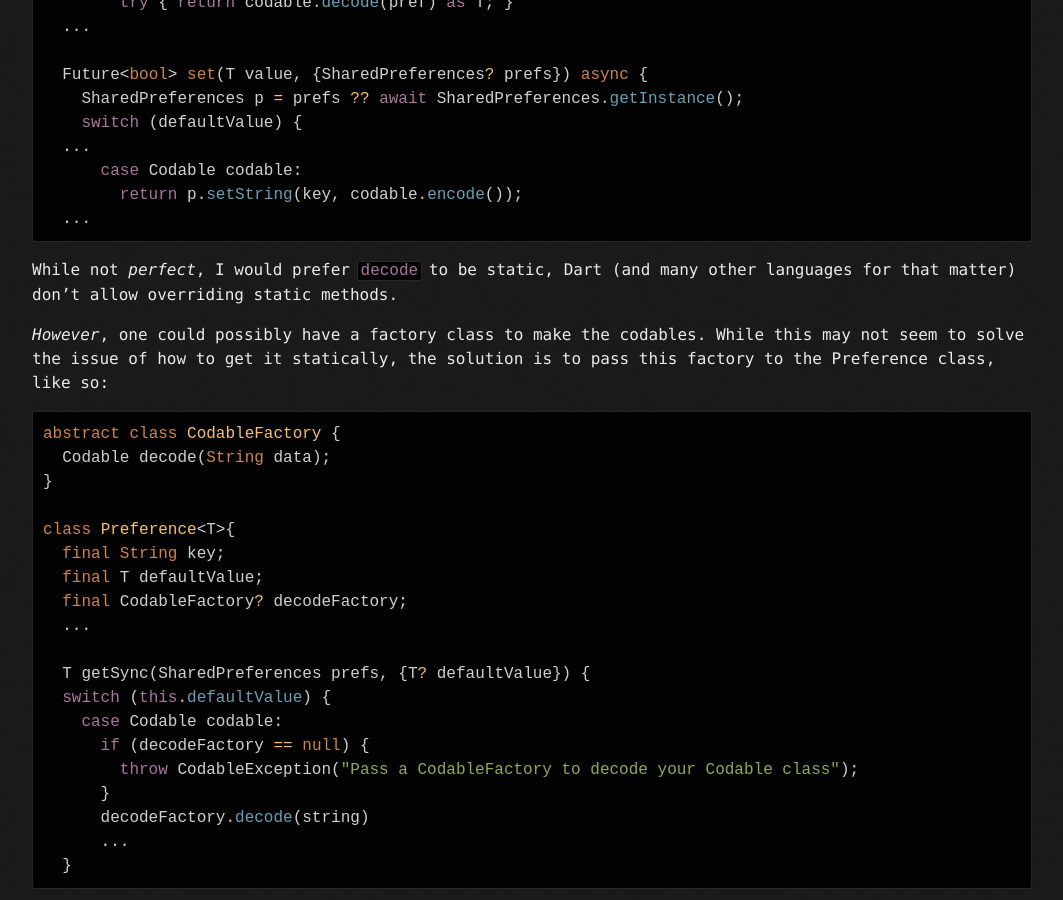
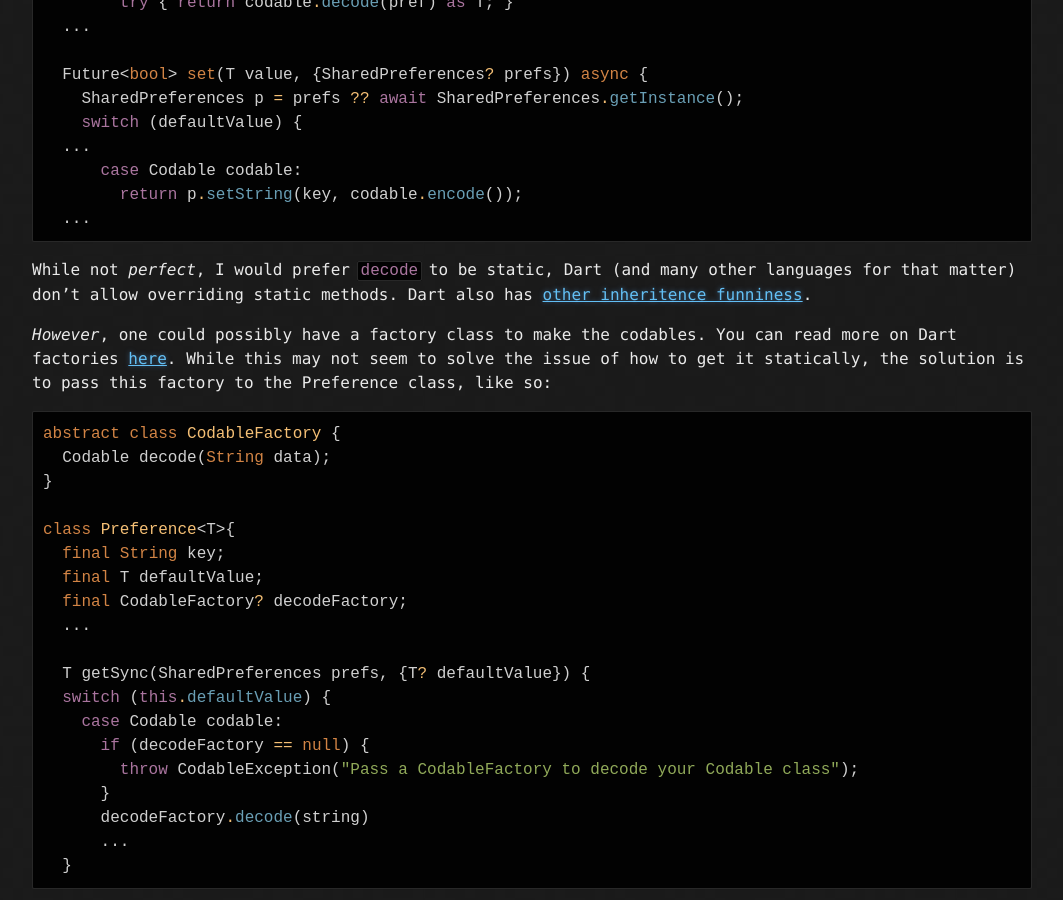
Before and after one commit to HubbleCommand/HubbleCommand.github.io, a Jekyll site: the page built from _projects/preftils.md, in a window 1280 px wide and 900 px high, scrolled down 7193 px. Shown: the whole window, without its empty margins (108-1171 px from the left). Built offline with Jekyll 4.4.1, drawn with Linux system fonts in a browser that asks for light colours; nearby versions of some CDN libraries; some of the changed text lies outside the part shown.

Commit message:
preftils finilize flutter section

````diff
--- a/_projects/preftils.md
+++ b/_projects/preftils.md
@@ -403,8 +403,11 @@
 ```
 
 While not *perfect*, I would prefer `decode` to be static, Dart (and many other languages for that matter) don't allow overriding static methods.
+Dart also has [other inheritence funniness](https://github.com/dart-lang/language/issues/1127).
 
-*However*, one could possibly have a factory class to make the codables. While this may not seem to solve the issue of how to get it statically, the solution is to pass this factory to the Preference class, like so:
+*However*, one could possibly have a factory class to make the codables.
+You can read more on Dart factories [here](https://www.joeltok.com/posts/2023-03-dart-abstract-class-factory-method/).
+While this may not seem to solve the issue of how to get it statically, the solution is to pass this factory to the Preference class, like so:
 
 ```dart
 abstract class CodableFactory {
@@ -469,3 +472,9 @@
 Because the values are stored in different ways, and cannot be retrieved accross these different systems (for all platforms, not just Android).
 
 For more info on this and how to migrate, read [this issue](https://github.com/flutter/flutter/issues/150732).
+
+
+### Publishing to [pub.dev](pub.dev)
+Not much to say here, the [documentation](https://docs.flutter.dev/packages-and-plugins/developing-packages#publish) on the subject is pretty thorough.
+
+The only thing to keep in mind is to [write a good README](https://dart.dev/tools/pub/writing-package-pages#writing-a-good-readme-is-important).
````
